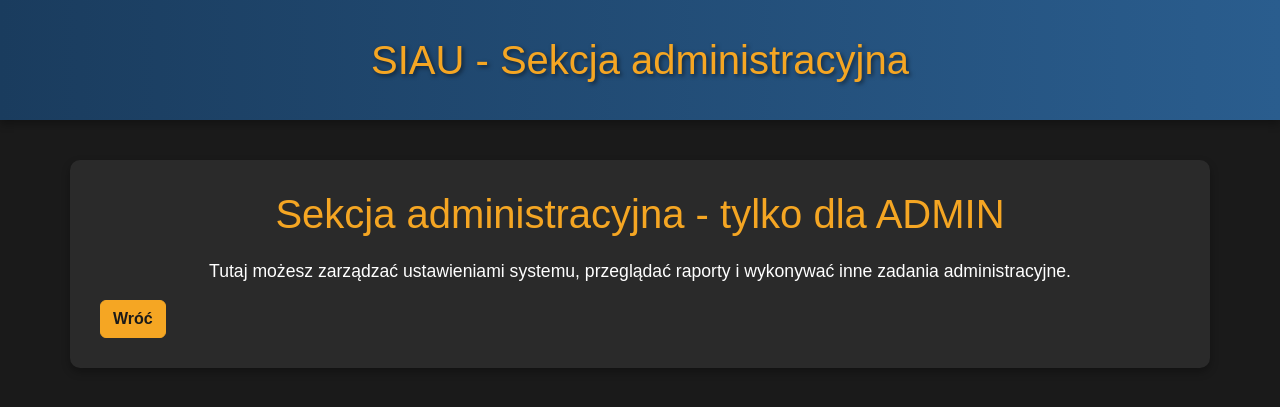
After one commit to deAdler-alt/UAIS-University-administration-information-system, a Django app: page /admin_section/ in a window 1280 px wide. The commit adds this page. Shown: the top 407 px of the page. Run offline with Django 5.2, Linux system fonts and the light colour scheme; a user stored in the database is signed in.

Commit message:
wczesny development - ograniczamy do dopracowania modelu admina, poprawiony bootstrap i funkcjonalnosc strony

```diff
--- a/siau/urls.py
+++ b/siau/urls.py
@@ -1,9 +1,12 @@
 from django.contrib import admin
 from django.urls import path, include
-from users.views import home
+from users.views import home, no_role, admin_section, manage_users
 
 urlpatterns = [
     path('admin/', admin.site.urls),
     path('accounts/', include('django.contrib.auth.urls')),
     path('', home, name='home'),
+    path('no-role/', no_role, name='no_role'),
+    path('admin_section/', admin_section, name='admin_section'),
+    path('manage_users/', manage_users, name='manage_users'),
 ]
--- /dev/null
+++ b/templates/admin_section.html
@@ -0,0 +1,20 @@
+{% load static %}
+<!DOCTYPE html>
+<html lang="pl" data-bs-theme="dark">
+<head>
+    <title>SIAU - Sekcja administracyjna</title>
+    <link href="https://cdn.jsdelivr.net/npm/bootstrap@5.3.3/dist/css/bootstrap.min.css" rel="stylesheet" integrity="sha384-QWTKZyjpPEjISv5WaRU9OFeRpok6YctnYmDr5pNlyT2bRjXh0JMhjY6hW+ALEwIH" crossorigin="anonymous">
+    <link rel="stylesheet" href="{% static 'style.css' %}">
+</head>
+<body>
+    <div class="header-bg">
+        <h1>SIAU - Sekcja administracyjna</h1>
+    </div>
+    <div class="container">
+        <h1>{{ message }}</h1>
+        <p>Tutaj możesz zarządzać ustawieniami systemu, przeglądać raporty i wykonywać inne zadania administracyjne.</p>
+        <a href="{% url 'home' %}" class="btn btn-primary">Wróć</a>
+    </div>
+    <script src="https://cdn.jsdelivr.net/npm/bootstrap@5.3.3/dist/js/bootstrap.bundle.min.js" integrity="sha384-YvpcrYf0tY3lHB60NNkmXc5s9fDVZLESaAA55NDzOxhy9GkcIdslK1eN7N6jIeHz" crossorigin="anonymous"></script>
+</body>
+</html>
--- a/templates/home.html
+++ b/templates/home.html
@@ -8,9 +8,9 @@
 </head>
 <body>
     <div class="header-bg">
-        <h1>SIAU - System Informacyjny</h1>
+        <h1>System Informatyczny Administracji Uniwersyteckiej</h1>
     </div>
-    <nav class="navbar navbar-expand-lg navbar-dark bg-dark">
+    <nav class="navbar navbar-expand-lg navbar-dark">
         <div class="container-fluid">
             <a class="navbar-brand" href="/">SIAU</a>
             <button class="navbar-toggler" type="button" data-bs-toggle="collapse" data-bs-target="#navbarNav" aria-controls="navbarNav" aria-expanded="false" aria-label="Toggle navigation">
@@ -49,7 +49,7 @@
             </div>
         </div>
     </nav>
-    <div class="container mt-5">
+    <div class="container">
         <h1>Witaj w SIAU!</h1>
         {% if user.is_authenticated %}
             <p>Jesteś zalogowany jako: {{ user.username }} (Rola: {{ user.role }})</p>
--- a/templates/style.css
+++ b/templates/style.css
@@ -1,13 +1,134 @@
+body {
+    background-color: #1a1a1a; /* Ciemne tło */
+    color: #ffffff; /* Biały tekst */
+    font-family: 'Arial', sans-serif;
+    margin: 0;
+}
+
 .header-bg {
-    background: url('https://via.placeholder.com/1200x200?text=Logo+SIAU') no-repeat center;
-    background-size: cover;
-    height: 200px;
+    background: linear-gradient(to right, #1a3c5e, #2a5d8e); /* Gradient w nagłówku */
+    height: 120px;
     color: white;
     display: flex;
     align-items: center;
     justify-content: center;
+    box-shadow: 0 4px 8px rgba(0, 0, 0, 0.3);
+    position: relative;
 }
+
+.header-bg h1 {
+    font-size: 2.5rem;
+    margin: 0;
+    text-shadow: 2px 2px 4px rgba(0, 0, 0, 0.5);
+}
+
+.navbar {
+    background-color: #1a3c5e !important; /* Ciemniejszy pasek nawigacyjny */
+    border-bottom: 2px solid #f5a623; /* Żółta linia */
+    padding: 10px 0;
+}
+
 .navbar-brand {
-    font-size: 1.5rem;
+    font-size: 1.8rem;
+    font-weight: bold;
+    color: #f5a623 !important; /* Żółty kolor logo */
+}
+
+.nav-link {
+    color: #ffffff !important;
+    font-size: 1.1rem;
+    transition: color 0.3s;
+}
+
+.nav-link:hover {
+    color: #f5a623 !important; /* Żółty kolor po najechaniu */
+}
+
+.dropdown-menu {
+    background-color: #1a3c5e;
+    border: 1px solid #f5a623;
+}
+
+.dropdown-item {
+    color: #ffffff;
+}
+
+.dropdown-item:hover {
+    background-color: #2a5d8e;
+    color: #f5a623;
+}
+
+.container {
+    background-color: #2a2a2a; /* Ciemne tło dla treści */
+    padding: 30px;
+    border-radius: 10px;
+    box-shadow: 0 4px 8px rgba(0, 0, 0, 0.3);
+    margin-top: 40px;
+    margin-bottom: 40px;
+}
+
+h1 {
+    color: #f5a623; /* Żółty nagłówek */
+    text-align: center;
+    margin-bottom: 20px;
+}
+
+p {
+    font-size: 1.1rem;
+    text-align: center;
+}
+
+.btn-primary {
+    background-color: #f5a623;
+    border-color: #f5a623;
+    color: #1a1a1a;
     font-weight: bold;
 }
+
+.btn-primary:hover {
+    background-color: #d48e1b;
+    border-color: #d48e1b;
+}
+
+.btn-danger {
+    background-color: #dc3545;
+    border-color: #dc3545;
+}
+
+.btn-danger:hover {
+    background-color: #c82333;
+    border-color: #c82333;
+}
+
+/* Responsywność */
+@media (max-width: 768px) {
+    .header-bg {
+        height: 80px;
+    }
+
+    .header-bg h1 {
+        font-size: 1.8rem;
+    }
+
+    .navbar-brand {
+        font-size: 1.2rem;
+    }
+
+    .nav-link {
+        font-size: 0.9rem;
+    }
+
+    .container {
+        padding: 15px;
+        margin-top: 20px;
+        margin-bottom: 20px;
+    }
+
+    h1 {
+        font-size: 1.5rem;
+    }
+
+    p {
+        font-size: 0.9rem;
+    }
+}
--- a/users/views.py
+++ b/users/views.py
@@ -1,35 +1,18 @@
-from django.shortcuts import render
+from django.shortcuts import render, redirect
 from django.contrib.auth.decorators import login_required
 from django.http import HttpResponseForbidden
+from .models import CustomUser
 
 @login_required
 def home(request):
-    if not request.user.role:  # Sprawdzamy, czy rola jest ustawiona
-        return HttpResponseForbidden("Brak przypisanej roli. Skontaktuj się z administratorem.")
+    if not request.user.role:
+        return redirect('no_role')
 
     menu_items = {
         'ADMIN': [
             {'name': 'Administracja', 'url': '#', 'submenu': [
-                {'name': 'Zarządzanie użytkownikami', 'url': '/admin/', 'allowed_roles': ['ADMIN']},
+                {'name': 'Zarządzanie użytkownikami', 'url': '/manage_users/', 'allowed_roles': ['ADMIN']},
                 {'name': 'Sekcja administracyjna', 'url': '/admin_section/', 'allowed_roles': ['ADMIN']},
-            ]},
-        ],
-        'PRAWNIK': [
-            {'name': 'Dokumenty prawne', 'url': '#', 'submenu': [
-                {'name': 'Przeglądaj dokumenty', 'url': '/legal_docs/', 'allowed_roles': ['PRAWNIK']},
-                {'name': 'Dodaj dokument', 'url': '/add_doc/', 'allowed_roles': ['PRAWNIK']},
-            ]},
-        ],
-        'OBSLUGA': [
-            {'name': 'Obsługa wniosków', 'url': '#', 'submenu': [
-                {'name': 'Przeglądaj wnioski', 'url': '/view_requests/', 'allowed_roles': ['OBSLUGA']},
-                {'name': 'Obsłuż wniosek', 'url': '/handle_request/', 'allowed_roles': ['OBSLUGA']},
-            ]},
-        ],
-        'RADA': [
-            {'name': 'Posiedzenia rady', 'url': '#', 'submenu': [
-                {'name': 'Plan posiedzeń', 'url': '/meeting_plan/', 'allowed_roles': ['RADA']},
-                {'name': 'Protokoły', 'url': '/protocols/', 'allowed_roles': ['RADA']},
             ]},
         ],
     }
@@ -39,3 +22,19 @@ def home(request):
         'menu': [{'name': item['name'], 'url': item['url'], 'submenu': item.get('submenu', []), 'disabled': False} for item in menu_items.get(user_role, [])],
     }
     return render(request, 'home.html', context)
+
+def no_role(request):
+    return render(request, 'no_role.html', {'message': 'Brak przypisanej roli. Skontaktuj się z administratorem.'})
+
+@login_required
+def admin_section(request):
+    if request.user.role != 'ADMIN':
+        return HttpResponseForbidden("Brak dostępu.")
+    return render(request, 'admin_section.html', {'message': 'Sekcja administracyjna - tylko dla ADMIN'})
+
+@login_required
+def manage_users(request):
+    if request.user.role != 'ADMIN':
+        return HttpResponseForbidden("Brak dostępu.")
+    users = CustomUser.objects.all()
+    return render(request, 'manage_users.html', {'users': users})
```
Also changed, not shown: templates/add_doc.html (added, +16 -0 lines), templates/handle_requests.html (added, +16 -0 lines), templates/legal_docs.html (added, +16 -0 lines), templates/manage_users.html (added, +41 -0 lines), templates/metting_plan.html (added, +16 -0 lines), templates/protocols.html (added, +16 -0 lines), templates/view_requests.html (added, +16 -0 lines), db.sqlite3.
